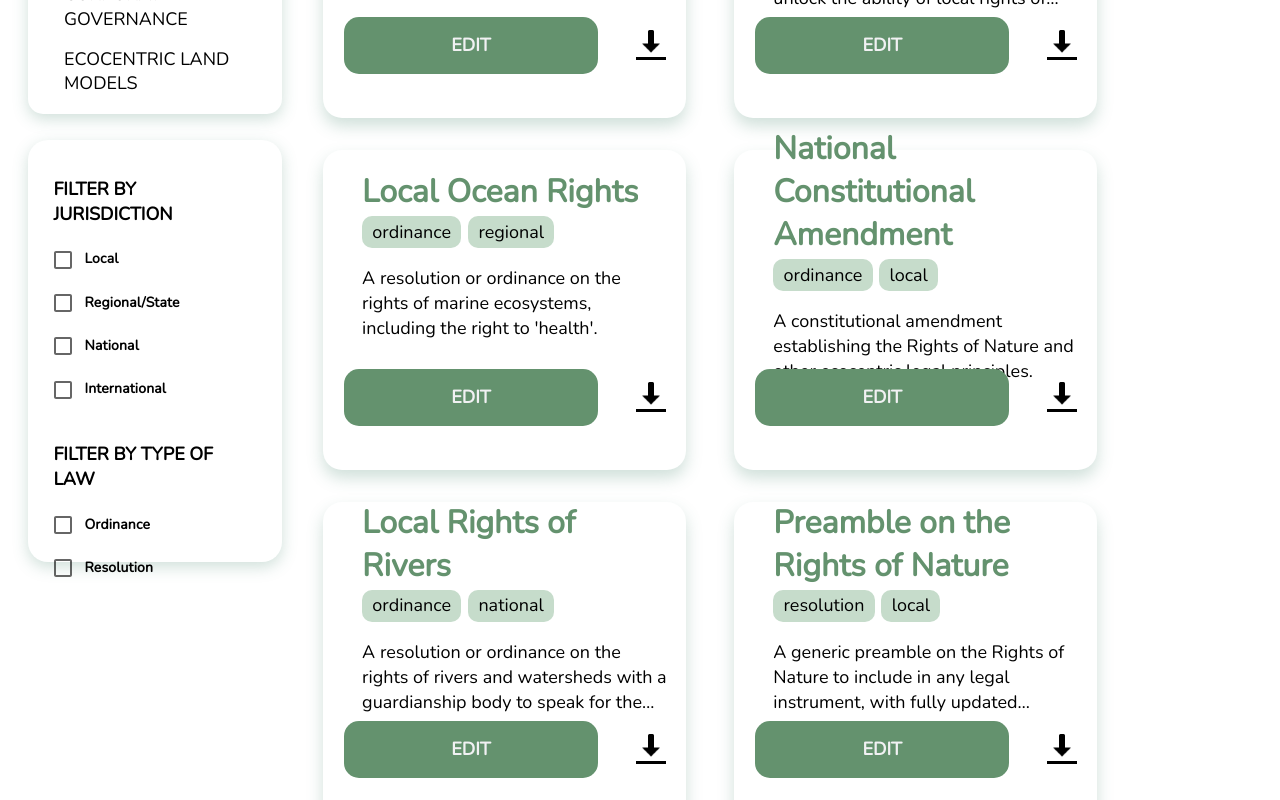
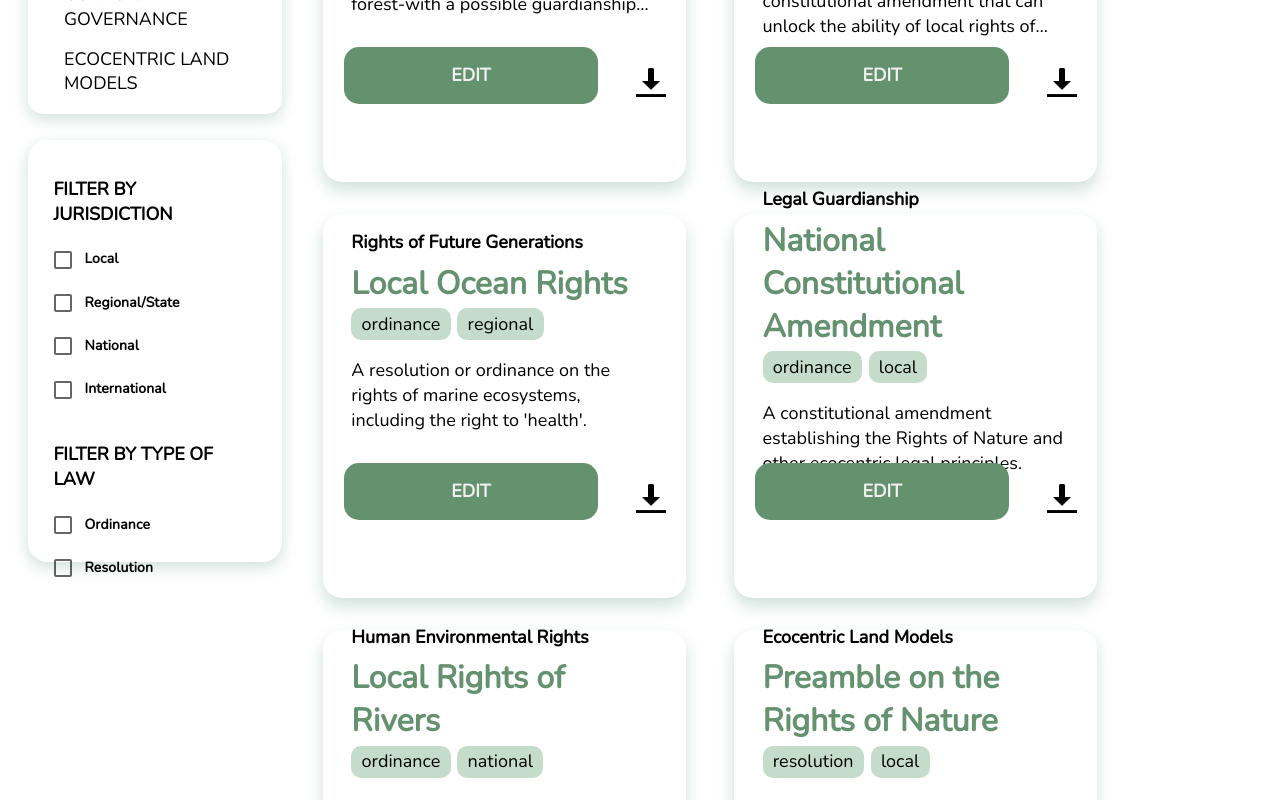
Before and after one commit to cornellh4i/earth-law-center, a React (Create React App) app in the folder client/: page /laws in a window 1280 px wide. Shown: the part 940-1740 px from the top of the page. Built offline with nearby package versions, Linux system fonts and the light colour scheme.

Commit message:
edited template cards to match figma (for hopefully the final time)

```diff
--- a/client/src/components/Button/Button.css
+++ b/client/src/components/Button/Button.css
@@ -281,3 +281,7 @@
 .template-preview-btn:hover {
   opacity: 0.7;
 }
+
+.hidden{
+  display: none;
+}
--- a/client/src/components/TemplateCard/TemplateCard.css
+++ b/client/src/components/TemplateCard/TemplateCard.css
@@ -1,7 +1,7 @@
 @import url('https://fonts.googleapis.com/css?family=Nunito&display=swap');
 
 .card-container, .card-letter-container{
-    height: 20rem;
+    height: 24rem;
     border-radius: 1.2rem;
     padding-left: 1%;
     flex-direction: column;
@@ -24,7 +24,7 @@
     padding-left:5%;
     width: 95%;
     height: 48%;
-    margin-left: 5%;
+    margin-left: 2%;
     margin-top: 0;
     display: flex;
     flex-direction: column;
--- a/client/src/components/TemplateCard/TemplateCard.jsx
+++ b/client/src/components/TemplateCard/TemplateCard.jsx
@@ -31,6 +31,8 @@ const TemplateCard = (props) => {
   var matchlaw = false;
   var matchjurisdiction = false;
 
+  var filtered = props.currentFilter.ordinance || props.currentFilter.resolution || props.currentFilter.local || props.currentFilter.regional || props.currentFilter.national || props.currentFilter.international;
+
   // sets matchordinance to true if
   // 1. the law section of the filter is untouched or
   // 2. the filter checkbox corresponding to the law prop of this TemplateCard is checked
@@ -63,8 +65,8 @@ const TemplateCard = (props) => {
           <h1 className='card-title'>{props.title}</h1>
         </div>
         <div className='tag-container'>
-          <Button css='card-type-btn' text={props.law}></Button>
-          <Button css='card-type-btn' text={props.jurisdiction}></Button>
+          <Button css={filtered ? 'hidden' : 'card-type-btn'} text={props.law}></Button>
+          <Button css={filtered ? 'hidden' : 'card-type-btn'} text={props.jurisdiction}></Button>
         </div>
         <div className='summary-container'>
           <p className='card-summary'>{props.summary}</p>
--- a/client/src/components/TemplateList/TemplateList.jsx
+++ b/client/src/components/TemplateList/TemplateList.jsx
@@ -12,7 +12,7 @@ function dataList({ data, checked }) {
   }
   return <div>{
     data.map((item) => (
-      <TemplateCard className='template-card' title={item.title} summary={item.summary} letter={item.letter} edit={item.edit} download={item.download} preview={item.preview} law={item.law} jurisdiction={item.jurisdiction} currentFilter={checked} />
+      <TemplateCard className='template-card' title={item.title} summary={item.summary} letter={item.letter} edit={item.edit} download={item.download} preview={item.preview} law={item.law} jurisdiction={item.jurisdiction} category={item.category} currentFilter={checked} />
     ))}
   </div>
 }
--- a/client/src/data/LawData.js
+++ b/client/src/data/LawData.js
@@ -5,7 +5,8 @@ const LetterData = [
     law: 'ordinance',
     jurisdiction: 'local',
     title: 'Ecosystem Rights',
-    summary: 'A resolution or ordinance on the rights of a particular ecosystem-e.g., a forest-with a possible guardianship body to speak for it.'
+    summary: 'A resolution or ordinance on the rights of a particular ecosystem-e.g., a forest-with a possible guardianship body to speak for it.',
+    category: 'Rights of Nature'
   },
   {
     id: 2,
@@ -13,7 +14,8 @@ const LetterData = [
     law: 'ordinance',
     jurisdiction: 'regional',
     title: 'Local Ocean Rights',
-    summary: 'A resolution or ordinance on the rights of marine ecosystems, including the right to \'health\'.'
+    summary: 'A resolution or ordinance on the rights of marine ecosystems, including the right to \'health\'.',
+    category: 'Rights of Future Generations'
   },
   {
     id: 3,
@@ -21,7 +23,8 @@ const LetterData = [
     law: 'ordinance',
     jurisdiction: 'national',
     title: 'Local Rights of Rivers',
-    summary: 'A resolution or ordinance on the rights of rivers and watersheds with a guardianship body to speak for the river.'
+    summary: 'A resolution or ordinance on the rights of rivers and watersheds with a guardianship body to speak for the river.',
+    category: 'Human Environmental Rights'
   },
   {
     id: 4,
@@ -29,7 +32,8 @@ const LetterData = [
     law: 'ordinance',
     jurisdiction: 'international',
     title: 'State Constitutional Amendment',
-    summary: 'A Rights of Nature state constitutional amendment that can unlock the ability of local rights of nature efforts.'
+    summary: 'A Rights of Nature state constitutional amendment that can unlock the ability of local rights of nature efforts.',
+    category: 'Ecocide'
   },
   {
     id: 5,
@@ -37,7 +41,8 @@ const LetterData = [
     law: 'ordinance',
     jurisdiction: 'local',
     title: 'National Constitutional Amendment',
-    summary: 'A constitutional amendment establishing the Rights of Nature and other ecocentric legal principles.'
+    summary: 'A constitutional amendment establishing the Rights of Nature and other ecocentric legal principles.',
+    category: 'Legal Guardianship'
   },
   {
     id: 6,
@@ -45,7 +50,8 @@ const LetterData = [
     law: 'resolution',
     jurisdiction: 'local',
     title: 'Preamble on the Rights of Nature',
-    summary: 'A generic preamble on the Rights of Nature to include in any legal instrument, with fully updated information.'
+    summary: 'A generic preamble on the Rights of Nature to include in any legal instrument, with fully updated information.',
+    category: 'Ecocentric Land Models'
   }
 ]
 
```
